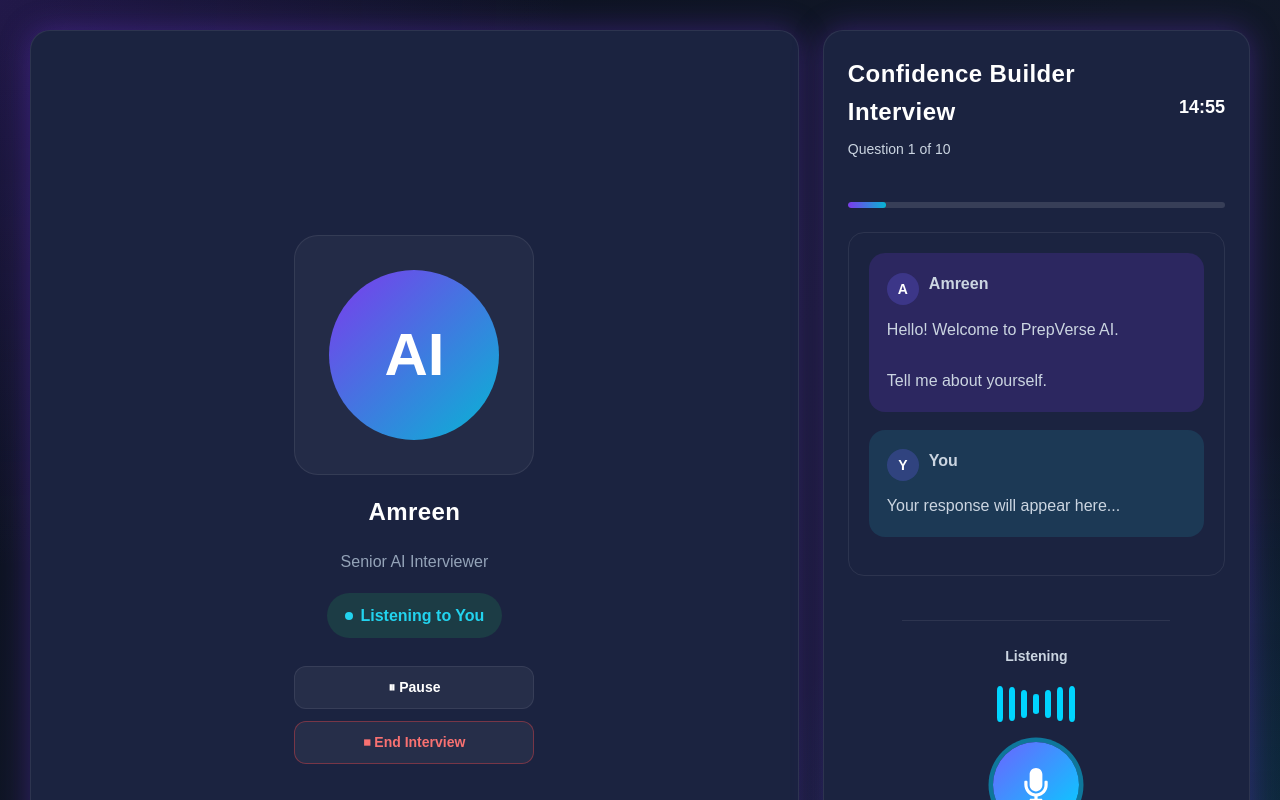
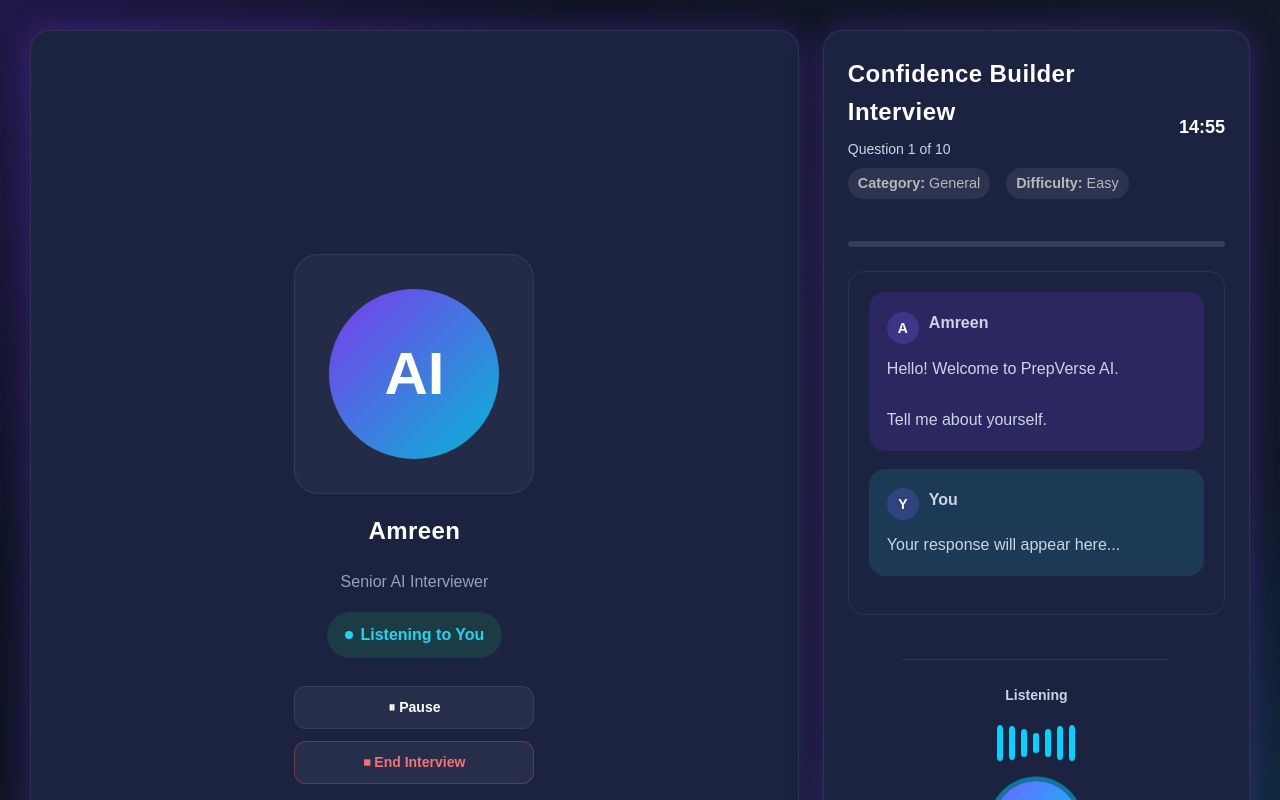
Before and after one commit to amreenpathan2006/PrepVerse-AI, a React app: page /interview in a window 1280 px wide. Shown: the top 800 px of the page. Built offline with nearby package versions, Linux system fonts and the light colour scheme; the HTML template or start-up script is replaced by a standard one.

Commit message:
Day 27: Added dynamic question engine and improved interview tracking

```diff
--- a/src/components/InterviewRoom/InterviewRoom.css
+++ b/src/components/InterviewRoom/InterviewRoom.css
@@ -185,3 +185,17 @@
 .next-question-button:active {
   transform: translateY(0);
 }
+.question-info {
+  display: flex;
+  gap: 16px;
+  margin-top: 8px;
+  font-size: 0.9rem;
+  color: #b8b8b8;
+  flex-wrap: wrap;
+}
+
+.question-info span {
+  padding: 4px 10px;
+  border-radius: 20px;
+  background: rgba(255, 255, 255, 0.08);
+}
--- a/src/components/InterviewRoom/InterviewRoom.jsx
+++ b/src/components/InterviewRoom/InterviewRoom.jsx
@@ -8,13 +8,15 @@ import EndInterviewModal from "../EndInterviewModal/EndInterviewModal";
 import InterviewResults from "../InterviewResults/InterviewResults";
 import levelOneQuestions from "../data/interviewQuestions";
 import levelTwoQuestions from "../data/levelTwoQuestions";
+import { generateQuestions } from "../../utils/questionGenerator";
 
 function InterviewRoom({ level }) {
-  const interviewQuestions =
+ const baseQuestions =
   level === 2
     ? levelTwoQuestions
     : levelOneQuestions;
 
+const interviewQuestions = generateQuestions(baseQuestions);
   // -----------------------------
   // State
   // -----------------------------
@@ -118,8 +120,13 @@ const totalQuestions = interviewQuestions.length;
 const currentQuestionData =
   interviewQuestions[currentQuestion - 1];
 
+const completedQuestions = currentQuestion - 1;
+
+const remainingQuestions =
+  totalQuestions - completedQuestions;
+
 const progress =
-  (currentQuestion / totalQuestions) * 100;
+  (completedQuestions / totalQuestions) * 100;
 
 const handleNextQuestion = () => {
   const currentQuestionData =
@@ -128,7 +135,11 @@ const handleNextQuestion = () => {
   const newAnswer = {
   questionId: currentQuestionData.id,
   question: currentQuestionData.question,
+  category: currentQuestionData.category,
+  difficulty: currentQuestionData.difficulty,
   answer: "Demo user response",
+  answerDuration: 0,
+  answeredAt: new Date().toISOString(),
 };
 
 
@@ -201,6 +212,17 @@ setIsInterviewEnded(true);
             <p>
               Question {currentQuestion} of {totalQuestions}
             </p>
+            <div className="question-info">
+  <span>
+    <strong>Category:</strong>{" "}
+    {currentQuestionData.category}
+  </span>
+
+  <span>
+    <strong>Difficulty:</strong>{" "}
+    {currentQuestionData.difficulty}
+  </span>
+</div>
           </div>
 
           <div className="header-right">
--- /dev/null
+++ b/src/utils/questionGenerator.js
@@ -0,0 +1,17 @@
+export const generateQuestions = (questions, profile = {}) => {
+  return questions.map((question) => ({
+    ...question,
+
+    question:
+      question.question.replace(
+        "{name}",
+        profile.name || "Candidate"
+      ),
+
+    category:
+      question.category || "General",
+
+    difficulty:
+      question.difficulty || "Easy",
+  }));
+};
```
Lines whose indentation alone changed are shown as unchanged.
